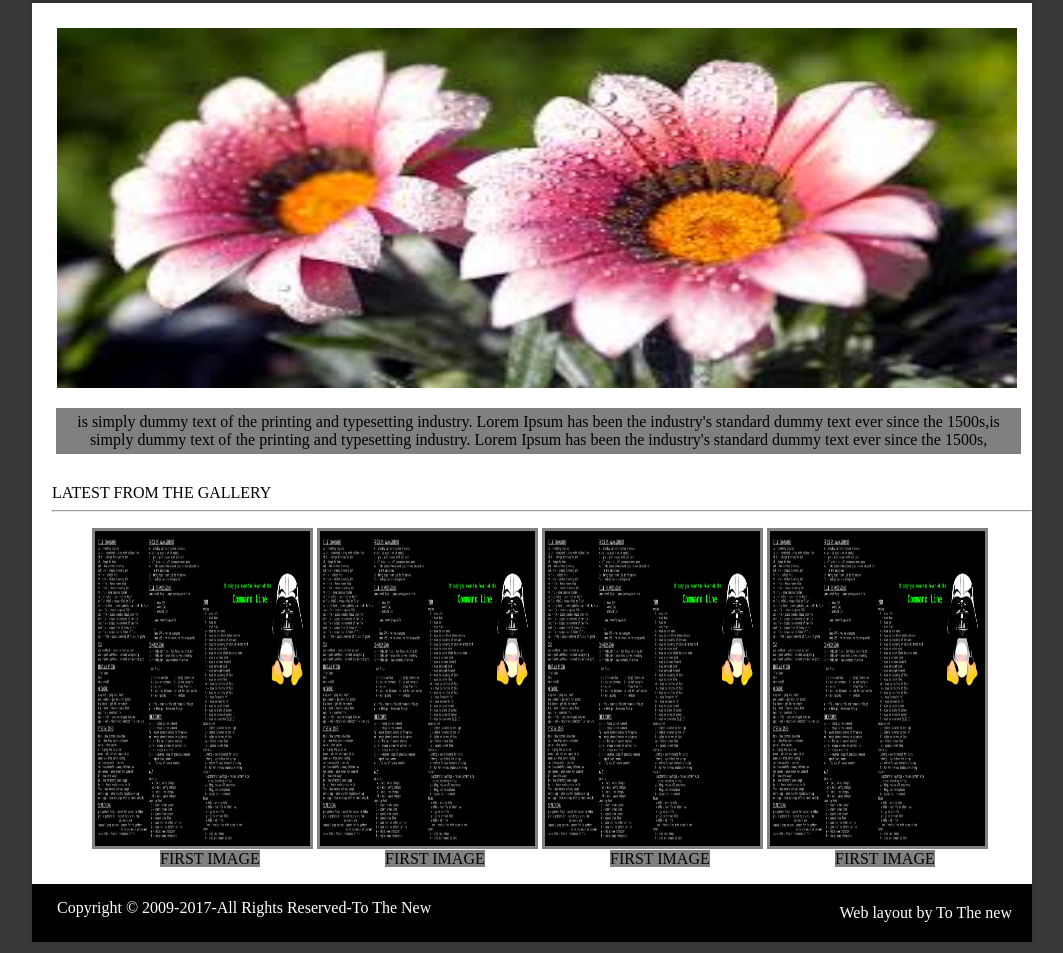
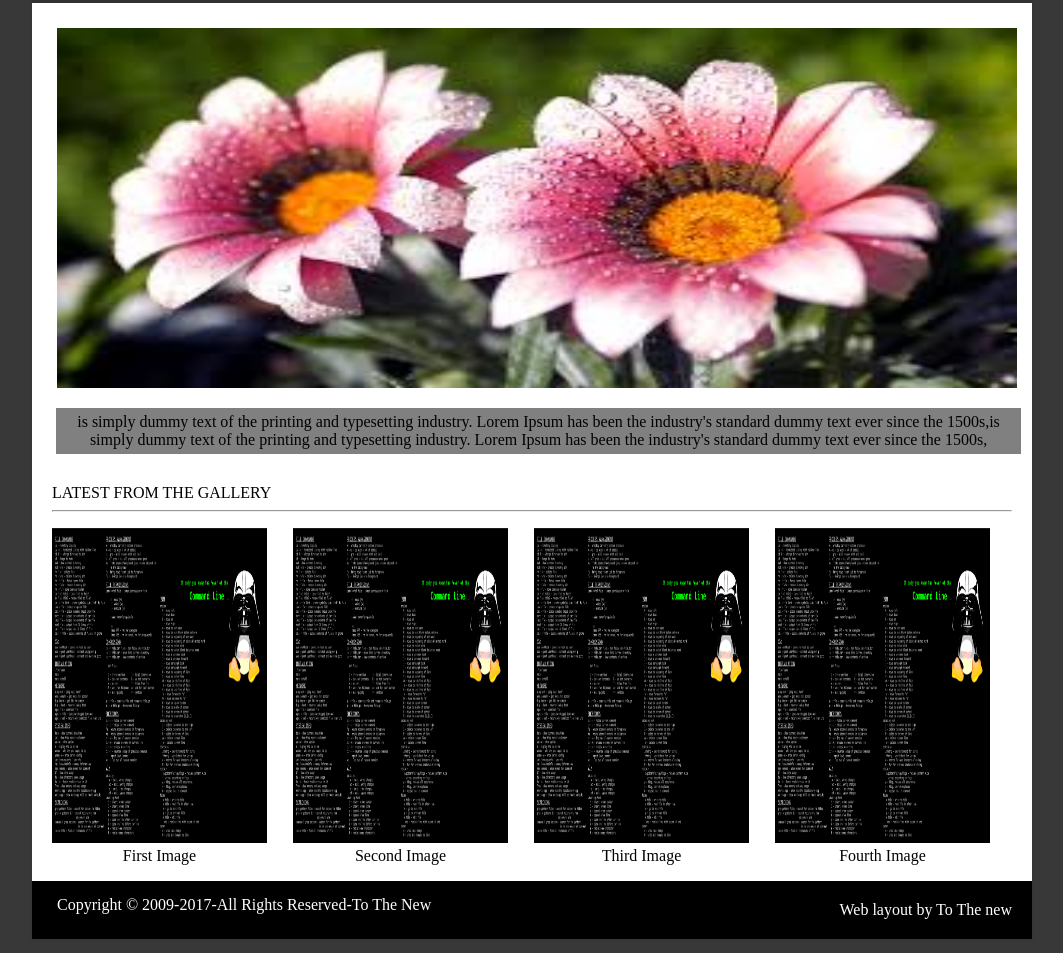
Before and after one commit to sunnykhurana7/BootCampAssignments, a plain HTML site: page Tothenew.html in a window 1280 px wide. Shown: the part 186-1139 px from the top of the page, without its empty margins (108-1171 px from the left). Drawn offline with Linux system fonts and the light colour scheme.

Commit message:
changes done

```diff
--- a/Form.css
+++ b/Form.css
@@ -161,7 +161,7 @@ border-radius: 5px;
 
 input[type="submit"]
 {
- margin:40px;
+ margin:25px ;
  border-radius:5px;
  background-color:cyan;
  border:none;
--- a/Tothenew.css
+++ b/Tothenew.css
@@ -72,7 +72,7 @@ padding:3px;
  }
 
 
-img
+.content img
 {
 width:960px;
 height:360px;
@@ -154,3 +154,42 @@ padding:15px 35px 10px 25px;
 float:right;
 padding:20px;
 }
+
+
+
+.images{
+  width: 960px;
+  margin: 0 auto;
+}
+
+.images ul {
+
+    width:960px;
+    padding: 0;
+
+}
+
+.images ul li
+{
+  list-style: none;
+  display: inline-block;
+  padding-right:22px;
+}
+
+
+.images ul li img
+{
+
+  height: 315px;
+  width: 215px;
+}
+
+.linedraw{
+  width: 960px;
+  margin: 0 auto;
+}
+
+.images ul li span{
+  display: block;
+  text-align: center;
+}
--- a/Tothenew.html
+++ b/Tothenew.html
@@ -40,26 +40,40 @@
 
 	<div class="gallery">
 		<span class="contentgallery">latest from the gallery</span>
-	<hr />
 
-	<ol class="ima">
-	 <li>
-		<img src="429287.png">
-		<span class="caption">First Image</span>
-	  </li>
-	 <li><img src="429287.png"><span class="caption">First Image</span></li>
-	 <li><img src="429287.png"><span class="caption">First Image</span></li>
-	 <li><img src="429287.png"><span class="caption">First Image</span></li>
-	</ol>
+</div>
 
+<div class="linedraw">
+  <hr />
+</div>
+
+  <div class="images">
+	 <ul class="imageul">
+      <li><img src = "429287.png">
+        <span>First Image</span>
+      </img></li>
+      <li><img src = "429287.png">
+        <span>Second Image</span>
+        </img></li>
+      <li><img src = "429287.png">
+        <span>Third Image</span>
+      </img></li>
+      <li><img src = "429287.png">
+        <span>Fourth Image</span>
+      </img></li>
+   </ul>
+ </div>
+
+
+ <div class="footer">
+   <span class="copyright">Copyright &copy; 2009-2017-All Rights Reserved-To The New</span>
+         <span class="layout">Web layout by To The new</span>
+ </div>
+ </div>
 	</div>
 
 
-	<div class="footer">
-		<span class="copyright">Copyright &copy; 2009-2017-All Rights Reserved-To The New</span>
-	        <span class="layout">Web layout by To The new</span>
-	</div>
-	</div>
+
 
 
 
```
Also changed, not shown: Form.html (+4 -6 lines).
